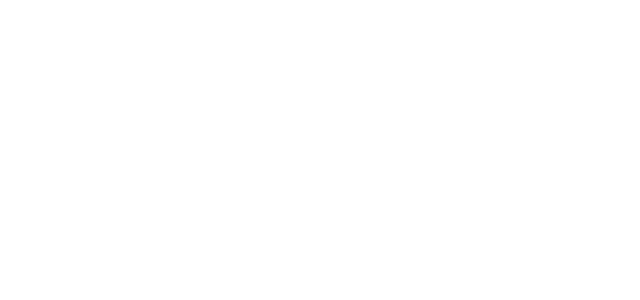
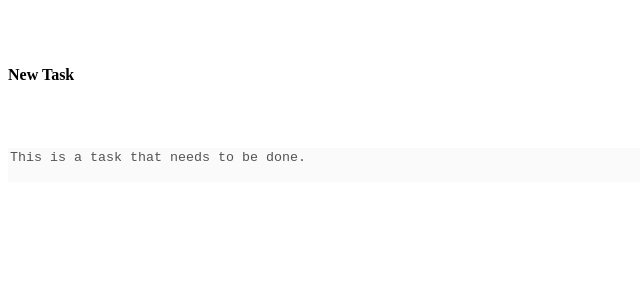
Before and after one commit to kotarCreative/track-that, an Angular app: page / in a window 1280 px wide. Shown: the top 300 px of the page, without its empty margins (0-640 px from the left). Built offline with nearby package versions, Linux system fonts and the light colour scheme.

Commit message:
Create a component to show tasks.

```diff
--- a/src/app/app.component.html
+++ b/src/app/app.component.html
@@ -1 +1,2 @@
 <time-card time="6"></time-card>
+<task></task>
--- a/src/app/app.module.ts
+++ b/src/app/app.module.ts
@@ -2,11 +2,13 @@ import { BrowserModule } from '@angular/platform-browser';
 import { NgModule } from '@angular/core';
 
 import { AppComponent } from './app.component';
+import { TaskComponent} from './components/task/task.component';
 import { TimeCardComponent } from './components/timecard/timecard.component';
 
 @NgModule({
   declarations: [
     AppComponent,
+    TaskComponent,
     TimeCardComponent
   ],
   imports: [
--- /dev/null
+++ b/src/app/components/task/task.component.html
@@ -0,0 +1,5 @@
+<h4>{{ task.name }}</h4>
+<div class="task__info-bar">
+  <time-card time="{{ task.estimatedTime }}"></time-card>
+</div>
+<textarea class="task__description" disabled>{{ task.description }}</textarea>
--- /dev/null
+++ b/src/app/components/task/task.component.scss
@@ -0,0 +1,23 @@
+$border-radius: 5px;
+$task-bg-color: #fff;
+
+:host(.task) {
+  display: block;
+  background: $task-bg-color;
+  padding: 10px;
+  padding-top: 0px;
+  border-radius: $border-radius;
+  border: solid thin #333;
+}
+
+.task {
+  &__info-bar {
+    margin-bottom: 5px;
+  }
+
+  &__description {
+    width: 100%;
+    border: none;
+    resize: none;
+  }
+}
--- /dev/null
+++ b/src/app/components/task/task.component.ts
@@ -0,0 +1,17 @@
+import { Component, HostBinding, Input, ViewEncapsulation } from '@angular/core';
+
+@Component({
+  selector: 'task',
+  templateUrl: './task.component.html',
+  styleUrls: ['./task.component.scss']
+})
+
+export class TaskComponent {
+  @Input() task = {
+    name: 'New Task',
+    estimatedTime: 0,
+    description: 'This is a task that needs to be done.'
+  };
+
+  @HostBinding('class.task') true;
+}
--- a/src/app/components/timecard/timecard.component.scss
+++ b/src/app/components/timecard/timecard.component.scss
@@ -1,4 +1,5 @@
 $text-color: #fff;
+$bg-color: grey;
 
 :host(.timecard) {
   display: flex;
@@ -6,14 +7,15 @@ $text-color: #fff;
   padding: 4px 8px;
   border-radius: 5px;
   align-items: center;
-  background: grey;
+  background: $bg-color;
   width: max-content;
 }
 
 .timecard {
   &__clock {
     flex-shrink: 1;
-    color: $text-color;
+    fill: $text-color;
+    margin-left: -2px;
     margin-right: 5px;
     display: flex;
     align-items: center;
@@ -22,5 +24,6 @@ $text-color: #fff;
 
   &__time {
     color: $text-color;
+    font-size: 14px;
   }
 }
```
